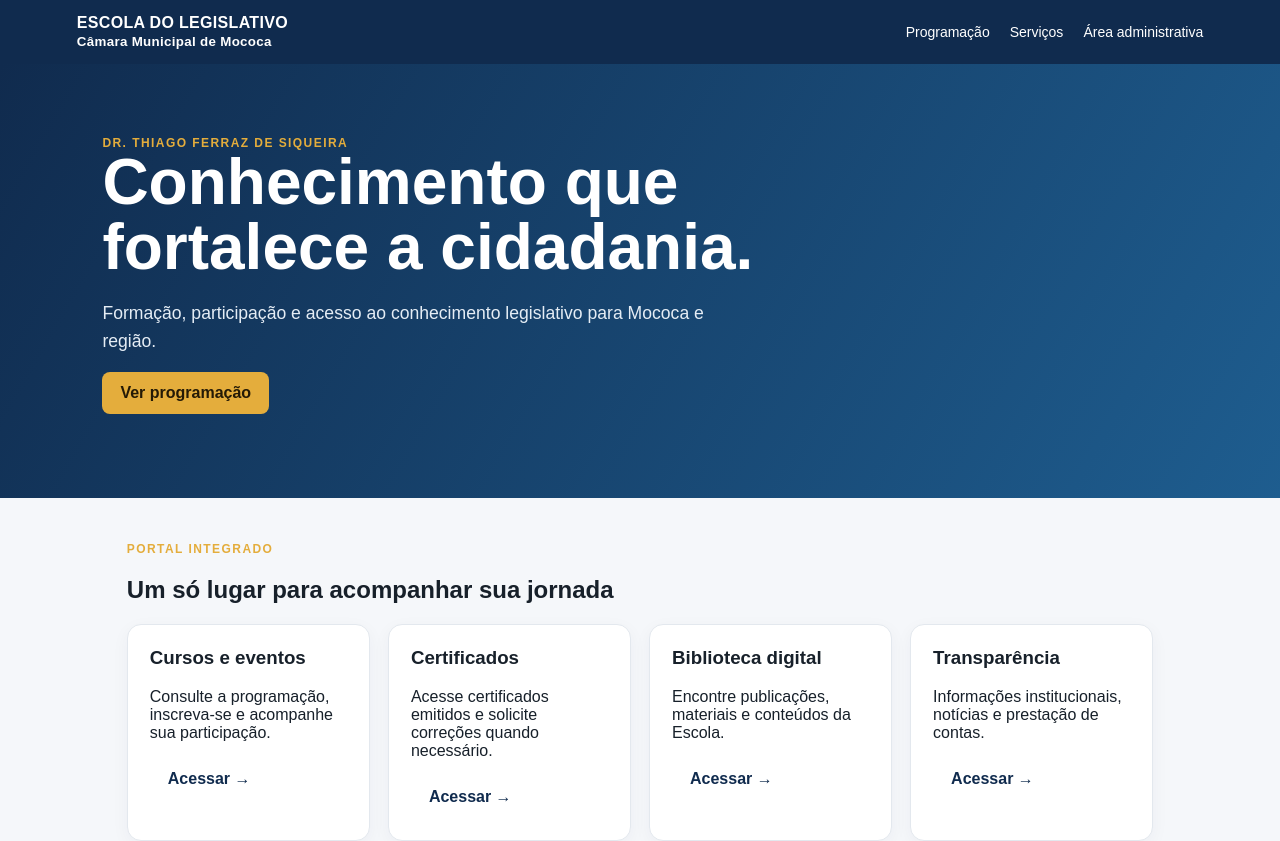
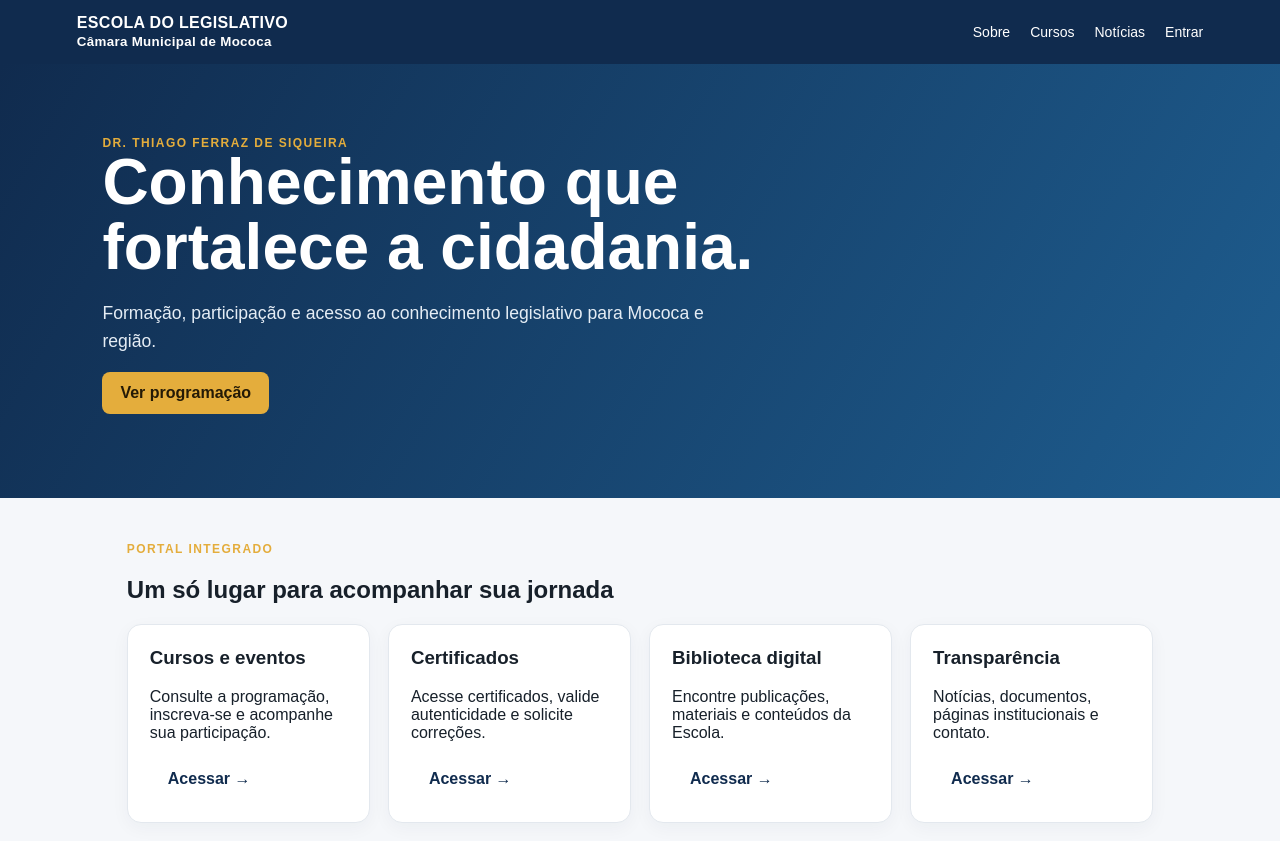
Before and after one commit to felipegabrielsouza/portal-escola-legislativo, a Next.js app: page / in a window 1280 px wide. Shown: the top 841 px of the page. Built offline with nearby package versions, Linux system fonts and the light colour scheme.

Commit message:
Synchronize current portal source

```diff
--- a/app/page.tsx
+++ b/app/page.tsx
@@ -1,2 +1,2 @@
-const cards=[['Cursos e eventos','Consulte a programação, inscreva-se e acompanhe sua participação.'],['Certificados','Acesse certificados emitidos e solicite correções quando necessário.'],['Biblioteca digital','Encontre publicações, materiais e conteúdos da Escola.'],['Transparência','Informações institucionais, notícias e prestação de contas.']];
-export default function Home(){return <><header className="top"><div className="brand">ESCOLA DO LEGISLATIVO<br/><small>Câmara Municipal de Mococa</small></div><nav className="nav"><a href="#programacao">Programação</a><a href="#servicos">Serviços</a><a href="/admin">Área administrativa</a></nav></header><main><section className="hero"><div className="eyebrow">Dr. Thiago Ferraz de Siqueira</div><h1>Conhecimento que fortalece a cidadania.</h1><p>Formação, participação e acesso ao conhecimento legislativo para Mococa e região.</p><a className="button" href="#programacao">Ver programação</a></section><section className="wrap" id="servicos"><div className="eyebrow">Portal integrado</div><h2>Um só lugar para acompanhar sua jornada</h2><div className="grid">{cards.map(([title,text])=><article className="card" key={title}><h3>{title}</h3><p>{text}</p><a href="/certificados" className="button secondary">Acessar →</a></article>)}</div></section><section className="wrap" id="programacao"><div className="card"><div className="eyebrow">Próximos destaques</div><h2>Programação em breve</h2><p>A agenda pública será atualizada pela equipe da Escola. Consulte cursos, eventos e inscrições pela área de programação.</p></div></section></main><footer className="footer">Escola do Legislativo Dr. Thiago Ferraz de Siqueira · Câmara Municipal de Mococa</footer></>}
+const cards=[['Cursos e eventos','Consulte a programação, inscreva-se e acompanhe sua participação.','/cursos'],['Certificados','Acesse certificados, valide autenticidade e solicite correções.','/certificados'],['Biblioteca digital','Encontre publicações, materiais e conteúdos da Escola.','/biblioteca'],['Transparência','Notícias, documentos, páginas institucionais e contato.','/documentos']];
+export default function Home(){return <><header className="top"><div className="brand">ESCOLA DO LEGISLATIVO<br/><small>Câmara Municipal de Mococa</small></div><nav className="nav"><a href="/sobre">Sobre</a><a href="/cursos">Cursos</a><a href="/noticias">Notícias</a><a href="/login">Entrar</a></nav></header><main><section className="hero"><div className="eyebrow">Dr. Thiago Ferraz de Siqueira</div><h1>Conhecimento que fortalece a cidadania.</h1><p>Formação, participação e acesso ao conhecimento legislativo para Mococa e região.</p><a className="button" href="/cursos">Ver programação</a></section><section className="wrap" id="servicos"><div className="eyebrow">Portal integrado</div><h2>Um só lugar para acompanhar sua jornada</h2><div className="grid">{cards.map(([title,text,href])=><article className="card" key={title}><h3>{title}</h3><p>{text}</p><a href={href} className="button secondary">Acessar →</a></article>)}</div></section><section className="wrap"><div className="card"><div className="eyebrow">Atendimento</div><h2>Precisa falar com a Escola?</h2><p>Envie uma mensagem institucional pelo formulário de contato.</p><a className="button" href="/contato">Entrar em contato</a></div></section></main><footer className="footer">Escola do Legislativo Dr. Thiago Ferraz de Siqueira · Câmara Municipal de Mococa</footer></>}
```
